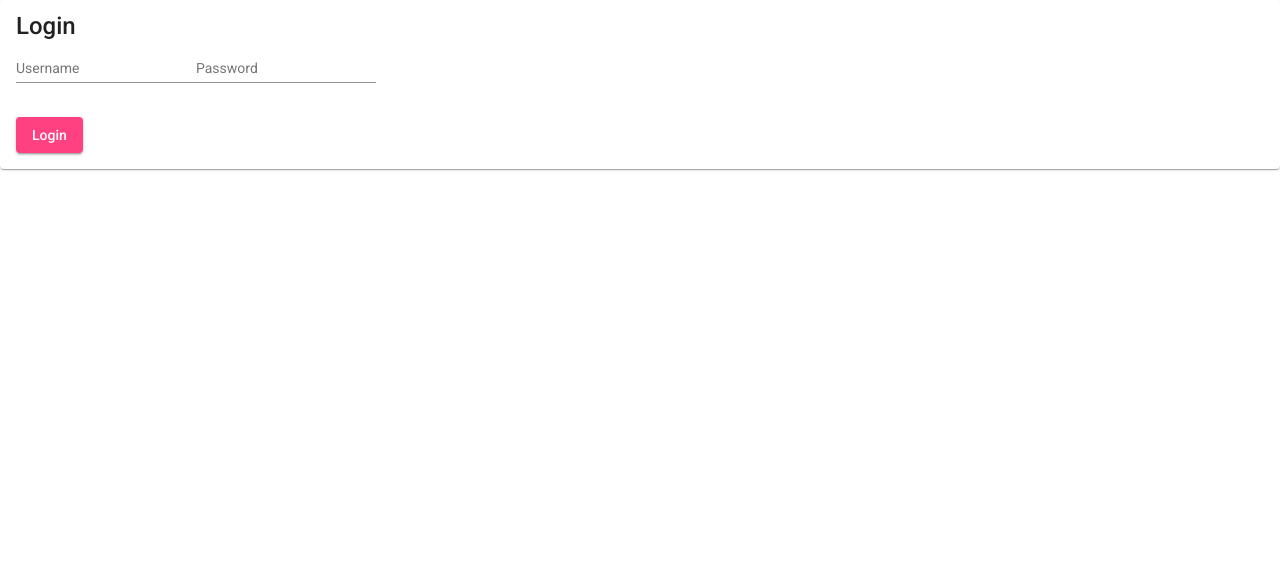
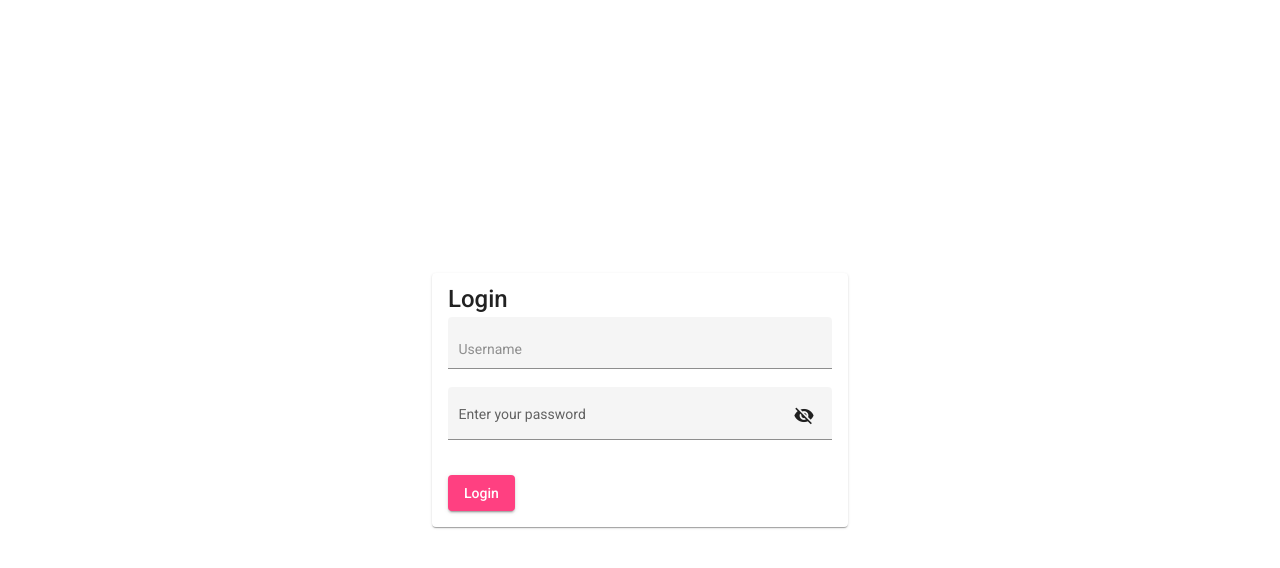
Before and after one commit to bbblack-light/SMAAdminClient, an Angular app: page /login in a window 1280 px wide. Shown: the top 568 px of the page. Built offline with nearby package versions, Linux system fonts and the light colour scheme.

Commit message:
login page layout finished

```diff
--- a/src/views/login-page/login-page.component.css
+++ b/src/views/login-page/login-page.component.css
@@ -1,6 +1,15 @@
-.center-div {
+.container-div {
+    min-height: 100vh;
+    min-width: 100%;
+    display: flex;
+}
+
+.content {
+    display: flex;
+    flex-direction: column;
+}
+
+.card {
+    width: 30%;
     margin: auto;
-    height: 100vh;
-    width: 30%;
-    align-items: center;
 }
--- a/src/views/login-page/login-page.component.html
+++ b/src/views/login-page/login-page.component.html
@@ -1,14 +1,18 @@
-<div style="min-height: 100vh">
-    <mat-card>
+<div class="container-div">
+    <mat-card class="card">
         <mat-card-title>Login</mat-card-title>
 
-        <mat-card-content fxLayout="column">
-            <mat-form-field>
+        <mat-card-content class="content">
+            <mat-form-field appearance="fill">
                 <input matInput placeholder="Username">
             </mat-form-field>
-            <mat-form-field>
-                <input matInput placeholder="Password">
-            </mat-form-field>
+            <mat-form-field appearance="fill">
+                <mat-label>Enter your password</mat-label>
+                <input matInput [type]="hide ? 'password' : 'text'">
+                <button mat-icon-button matSuffix (click)="hide = !hide" [attr.aria-label]="'Hide password'" [attr.aria-pressed]="hide">
+                  <mat-icon>{{hide ? 'visibility_off' : 'visibility'}}</mat-icon>
+                </button>
+              </mat-form-field>
         </mat-card-content>
 
         <button mat-raised-button color="accent">Login</button>
--- a/src/views/login-page/login-page.component.ts
+++ b/src/views/login-page/login-page.component.ts
@@ -6,6 +6,7 @@ import { Component, OnInit } from '@angular/core';
   styleUrls: ['./login-page.component.css'],
 })
 export class LoginPageComponent implements OnInit {
+  hide = true;
   constructor() {}
 
   ngOnInit() {}
```
